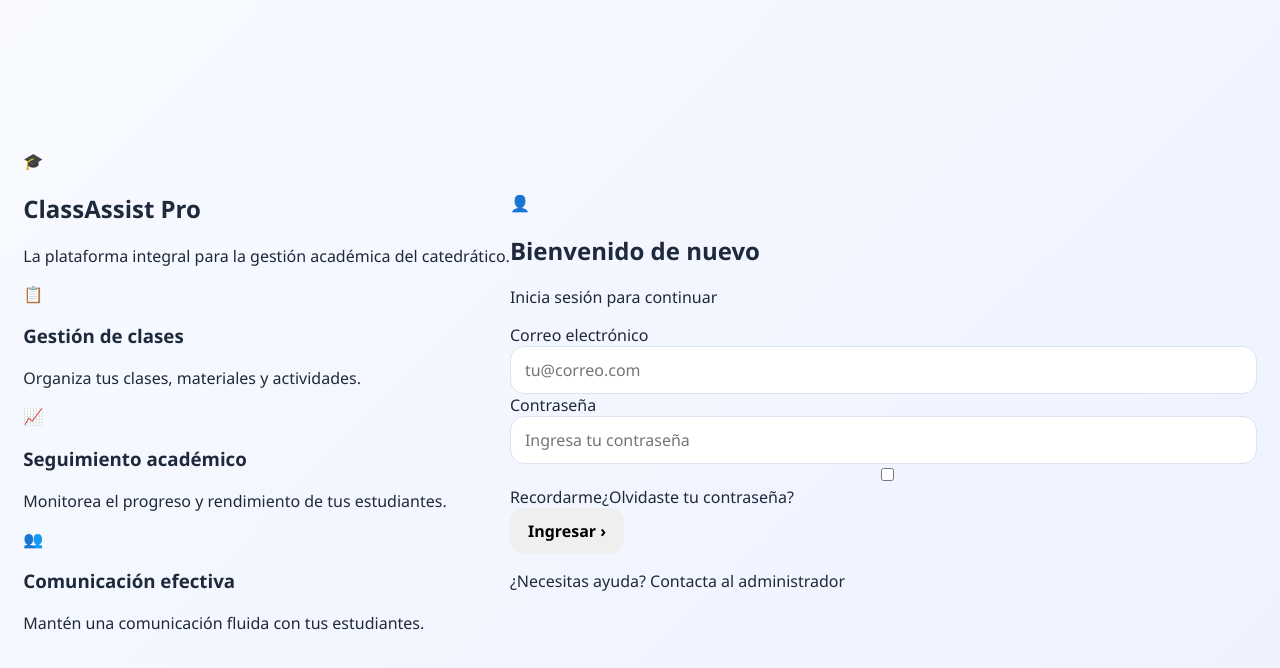
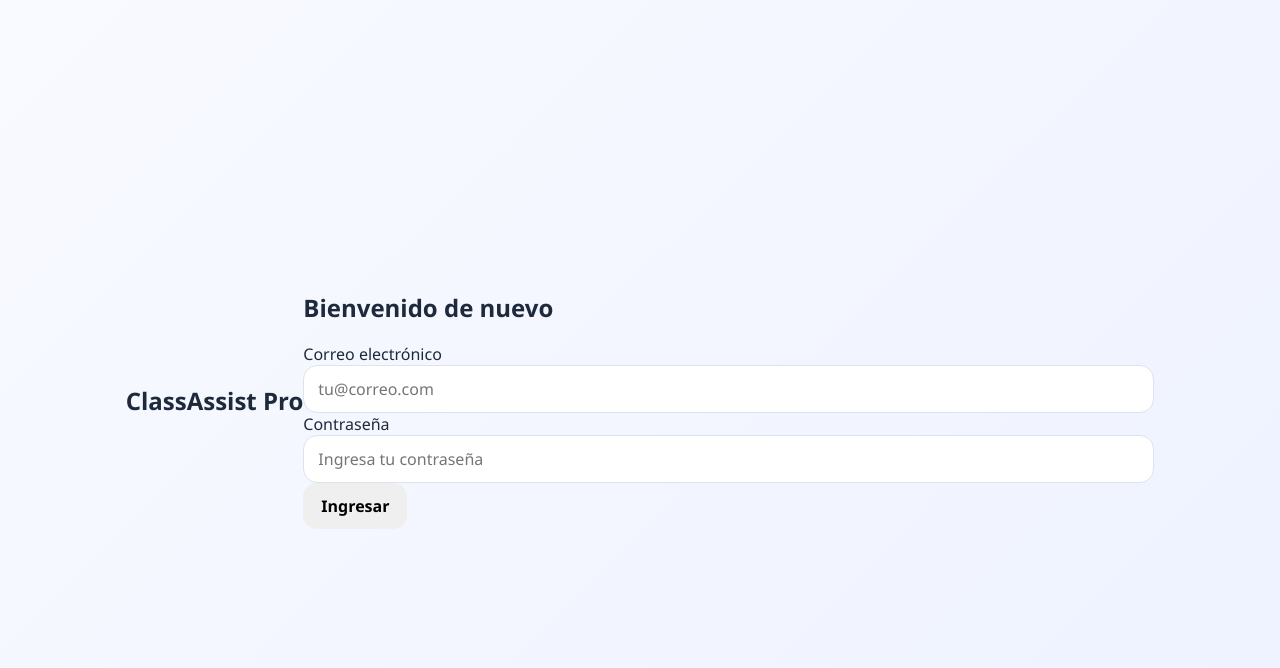
Before and after one commit to kpalenciae/classassist-frontend, a React (Vite) app: page / in a window 1280 px wide. Shown: the top 668 px of the page. Built offline with nearby package versions, Linux system fonts and the light colour scheme.

Commit message:
login funcionando

```diff
--- a/src/paginas/InicioSesion.jsx
+++ b/src/paginas/InicioSesion.jsx
@@ -1,74 +1,73 @@
 import "./InicioSesion.css";
+import { useState } from "react";
+import axios from "axios";
+import { useNavigate } from "react-router-dom";
+import { API_URL } from "../config";
 
 export default function InicioSesion() {
+  const [correo, setCorreo] = useState("");
+  const [contrasena, setContrasena] = useState("");
+
+  const navigate = useNavigate();
+
+  const manejarEnvio = async (e) => {
+    e.preventDefault();
+
+    console.log("Intentando login...");
+    console.log("API:", API_URL);
+
+    try {
+      const respuesta = await axios.post(
+        `${API_URL}/api/autenticacion/iniciar-sesion`,
+        {
+          correo,
+          contrasena,
+        }
+      );
+
+      console.log("Respuesta:", respuesta.data);
+
+      localStorage.setItem(
+        "usuario",
+        JSON.stringify(respuesta.data.usuario)
+      );
+
+      navigate("/panel");
+    } catch (error) {
+      console.error("Error login:", error);
+      alert("Credenciales incorrectas o error de conexión");
+    }
+  };
+
   return (
     <div className="login-page">
-      <div className="decor decor-left"></div>
-      <div className="decor decor-right"></div>
-
       <section className="info-panel">
-        <div className="brand">
-          <div className="logo-circle">🎓</div>
-          <h1>ClassAssist Pro</h1>
-        </div>
-
-        <p className="description">
-          La plataforma integral para la gestión académica del catedrático.
-        </p>
-
-        <div className="feature">
-          <div className="feature-icon purple">📋</div>
-          <div>
-            <h3>Gestión de clases</h3>
-            <p>Organiza tus clases, materiales y actividades.</p>
-          </div>
-        </div>
-
-        <div className="feature">
-          <div className="feature-icon blue">📈</div>
-          <div>
-            <h3>Seguimiento académico</h3>
-            <p>Monitorea el progreso y rendimiento de tus estudiantes.</p>
-          </div>
-        </div>
-
-        <div className="feature">
-          <div className="feature-icon green">👥</div>
-          <div>
-            <h3>Comunicación efectiva</h3>
-            <p>Mantén una comunicación fluida con tus estudiantes.</p>
-          </div>
-        </div>
+        <h1>ClassAssist Pro</h1>
       </section>
 
       <section className="login-card">
-        <div className="user-icon">👤</div>
+        <h2>Bienvenido de nuevo</h2>
 
-        <h2>Bienvenido de nuevo</h2>
-        <p className="subtitle">Inicia sesión para continuar</p>
-
-        <form>
+        {/* 👇 AQUÍ ESTÁ LA CLAVE */}
+        <form onSubmit={manejarEnvio}>
           <label>Correo electrónico</label>
-          <input type="email" placeholder="tu@correo.com" />
+          <input
+            type="email"
+            placeholder="tu@correo.com"
+            value={correo}
+            onChange={(e) => setCorreo(e.target.value)}
+          />
 
           <label>Contraseña</label>
-          <input type="password" placeholder="Ingresa tu contraseña" />
+          <input
+            type="password"
+            placeholder="Ingresa tu contraseña"
+            value={contrasena}
+            onChange={(e) => setContrasena(e.target.value)}
+          />
 
-          <div className="options">
-            <label className="remember">
-              <input type="checkbox" />
-              Recordarme
-            </label>
-
-            <a href="#">¿Olvidaste tu contraseña?</a>
-          </div>
-
-          <button type="submit">Ingresar ›</button>
+          <button type="submit">Ingresar</button>
         </form>
-
-        <p className="help">
-          ¿Necesitas ayuda? <a href="#">Contacta al administrador</a>
-        </p>
       </section>
     </div>
   );
```
